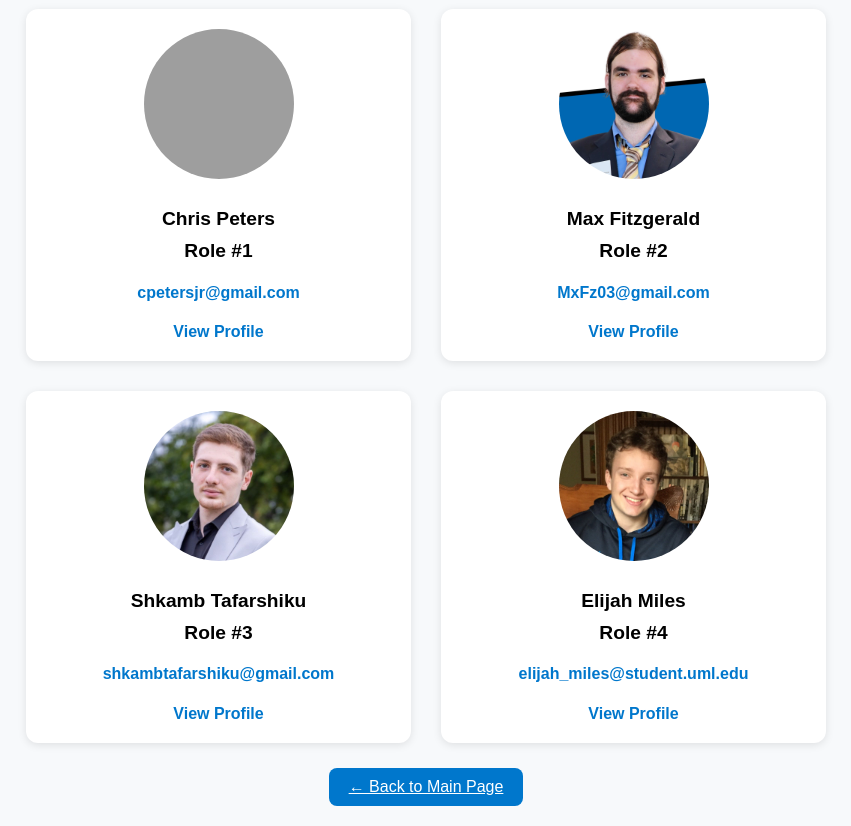
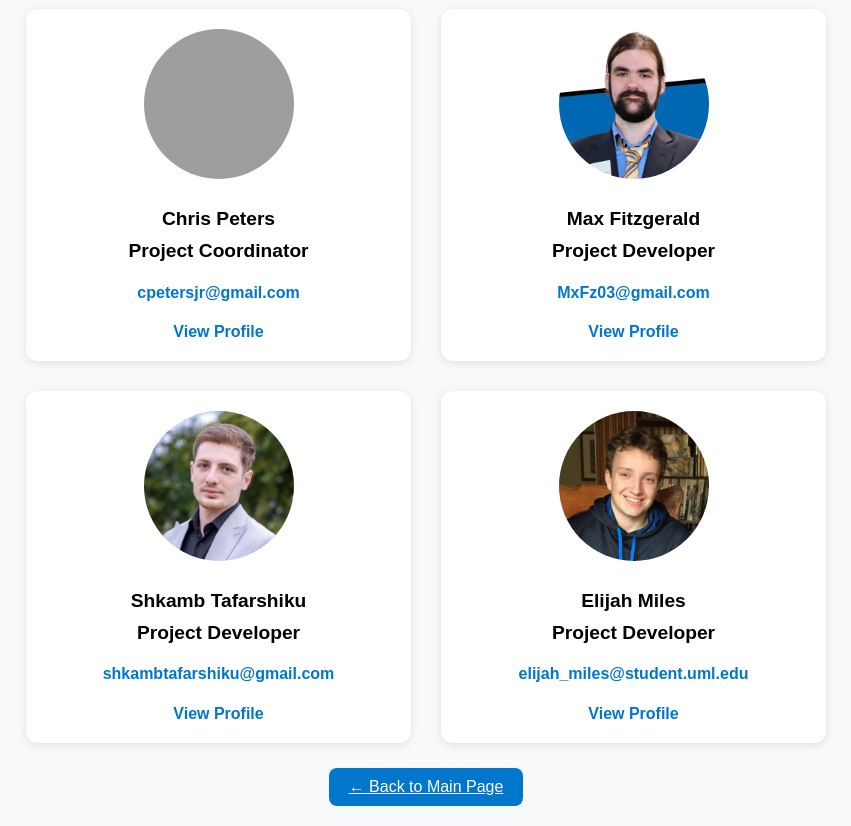
Before and after one commit to DeepOceanCobaltBlue/SWE1-site, a plain HTML site: page pages/team.html in a window 1280 px wide. Shown: the part 99-925 px from the top of the page, without its empty margins (214-1065 px from the left). Drawn offline with Linux system fonts and the light colour scheme; grey boxes are pictures that could not be loaded.

Commit message:
Added our roles from the presentation to the team page

```diff
--- a/pages/team.html
+++ b/pages/team.html
@@ -70,7 +70,7 @@
     <div class="member">
       <img src="..\docs\RosterPhotos\chrisProjectPhoto.png" alt="Member 1 Photo">
       <h2>Chris Peters</h2>
-      <h2>Role #1</h2>
+      <h2>Project Coordinator</h2>
       <h4><a href="mailto:cpetersjr@gmail.com">cpetersjr@gmail.com</a></h4>
       <a href="https://www.linkedin.com/in/peterscp/">View Profile</a>
     </div>
@@ -78,7 +78,7 @@
     <div class="member">
       <img src="..\docs\RosterPhotos\MaxProjectPhoto.jpg" alt="Member 2 Photo">
       <h2>Max Fitzgerald</h2>
-      <h2>Role #2</h2>
+      <h2>Project Developer</h2>
       <h4><a href="mailto:MxFz03@gmail.com">MxFz03@gmail.com</a></h4>
       <a href="https://www.linkedin.com/in/maxafitzgerald">View Profile</a>
     </div>
@@ -86,7 +86,7 @@
     <div class="member">
       <img src="..\docs\RosterPhotos\ShkambPrjectImage.jpg" alt="Member 3 Photo">
       <h2>Shkamb Tafarshiku</h2>
-      <h2>Role #3</h2>
+      <h2>Project Developer</h2>
       <h4><a href="mailto:shkambtafarshiku@gmail.com">shkambtafarshiku@gmail.com</a></h4>
       <a href="https://www.linkedin.com/in/shkamb-tafarshiku-89698229a">View Profile</a>
     </div>
@@ -94,7 +94,7 @@
     <div class="member">
       <img src="..\docs\RosterPhotos\ElijahProfilePictureSWE1.jpg" alt="Member 4 Photo">
       <h2>Elijah Miles</h2>
-      <h2>Role #4</h2>
+      <h2>Project Developer</h2>
       <h4><a href="mailto:elijah_miles@student.uml.edu">elijah_miles@student.uml.edu</a></h4>
       <a href="https://www.linkedin.com/in/elijahmiles/">View Profile</a>
     </div>
```
